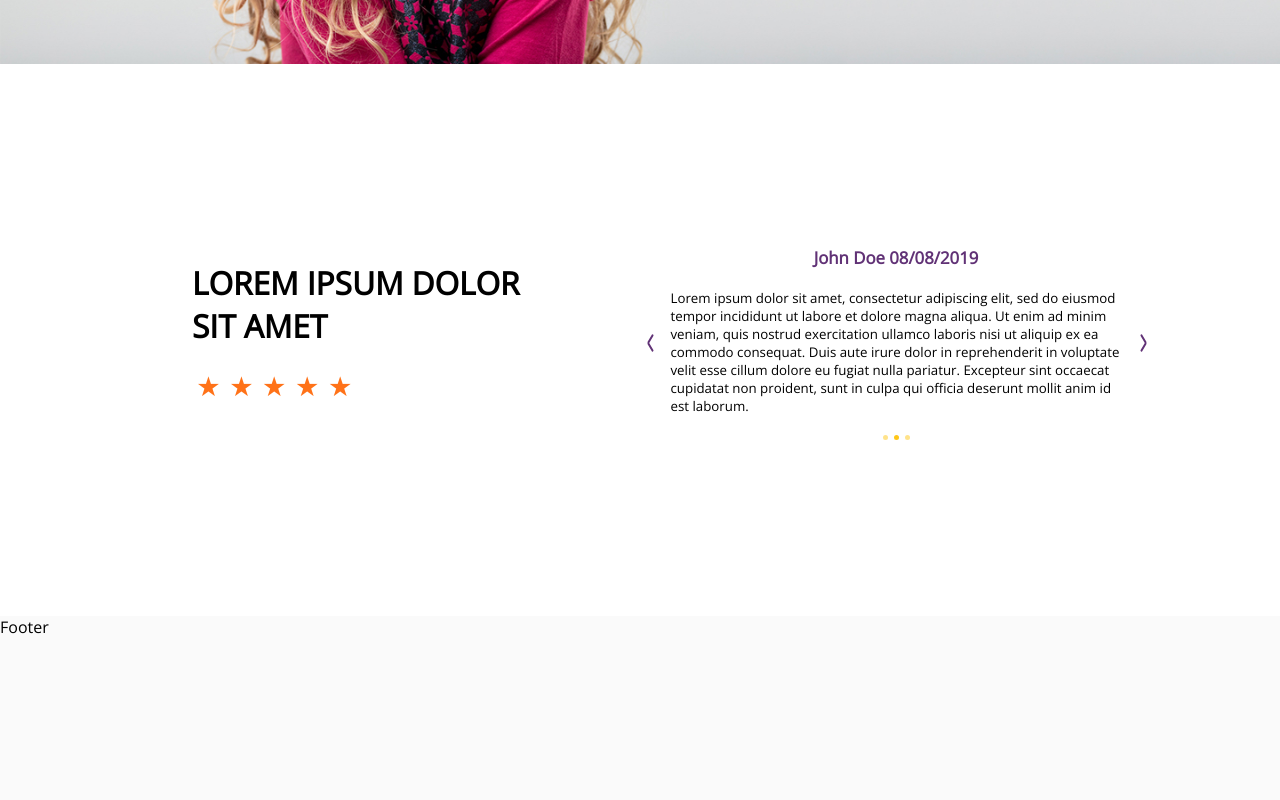
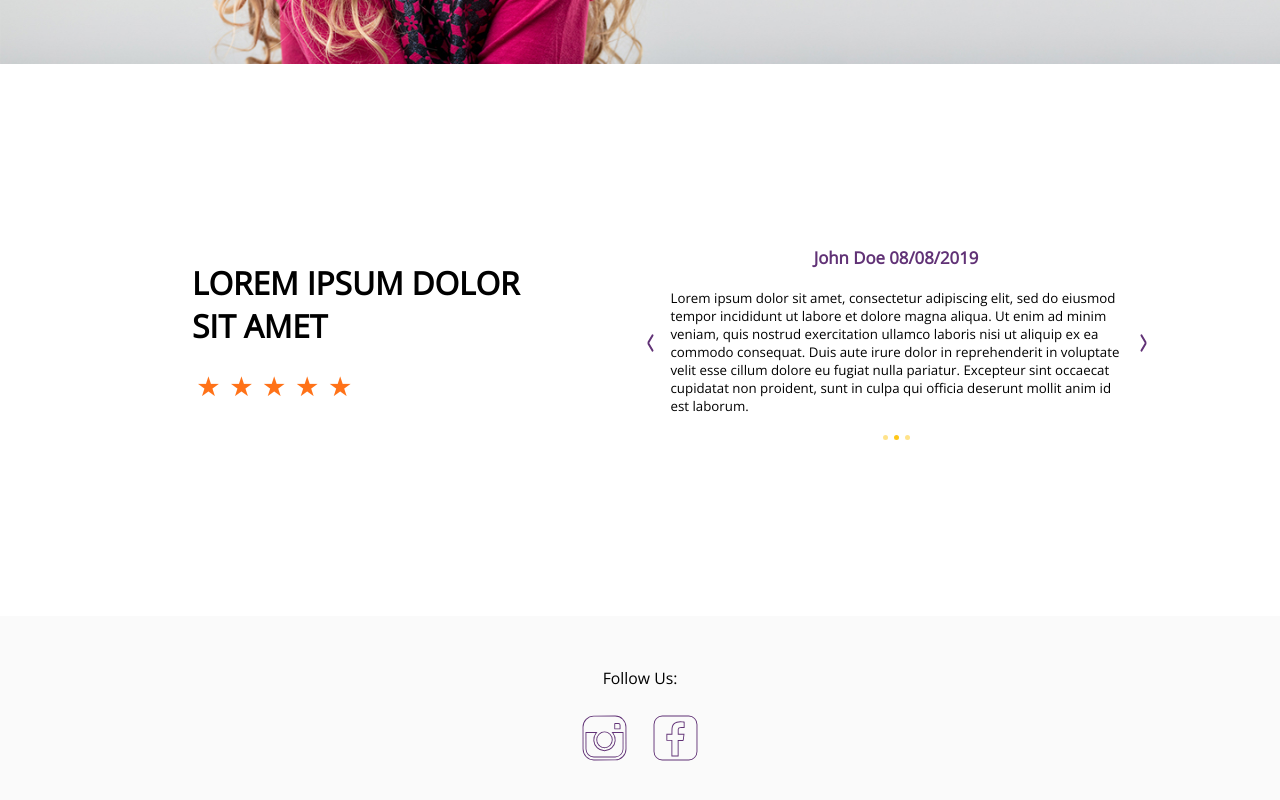
Before and after one commit to g-merrill/rg-challenge, a React (Create React App) app: page / in a window 1280 px wide. Shown: the part 2782-3582 px from the top of the page. Built offline with nearby package versions, Linux system fonts and the light colour scheme.

Commit message:
Add Footer styling

```diff
--- a/src/Components/Footer.js
+++ b/src/Components/Footer.js
@@ -2,8 +2,20 @@ import React from 'react';
 import './scss/Footer.scss';
 
 const Footer = () => (
-  <div className="Footer h100">
-    Footer
+  <div className="Footer">
+    <p className='Footer-txt'>Follow Us:</p>
+    <div className="Footer-logo-ctnr">
+      <img
+        className='Footer-ig-svg'
+        src="/images/instagram.svg"
+        alt="instagram"
+      />
+      <img
+        className='Footer-fb-svg'
+        src="/images/facebook.svg"
+        alt="facebook"
+      />
+    </div>
   </div>
 );
 
--- a/src/Components/scss/ChoicesBtnSection.scss
+++ b/src/Components/scss/ChoicesBtnSection.scss
@@ -28,8 +28,8 @@
     align-items: center;
     justify-content: space-evenly;
     .Choices-svg-wrapper {
-      width: 40%;
-      padding: 10%;
+      width: 50%;
+      padding: 12%;
       border: 1px solid rgba(172, 95, 208, 1);
       border-radius: 50%;
     }
--- a/src/Components/scss/Footer.scss
+++ b/src/Components/scss/Footer.scss
@@ -1,4 +1,25 @@
 .Footer {
   grid-area: footer;
   background: rgba(250, 250, 250, 1);
+  width: 100%;
+  display: flex;
+  flex-direction: column;
+  align-items: center;
+  .Footer-txt {
+    font-size: calc(1vw + 3px);
+    padding: 4vw 0 1vw;
+  }
 }
+.Footer-logo-ctnr {
+  display: flex;
+  justify-content: space-between;
+  padding: 1vw 0 4vw;
+  .Footer-ig-svg {
+    width: calc(3vw + 20px);
+    padding: 0 1vw 0 0;
+  }
+  .Footer-fb-svg {
+    width: calc(3vw + 20px);
+    padding: 0 0 0 1vw;
+  }
+}
```
Also changed, not shown: public/images/facebook.svg, public/images/instagram.svg.
